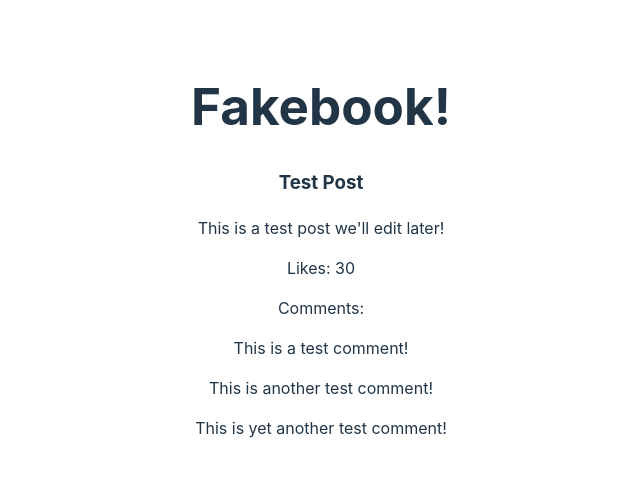
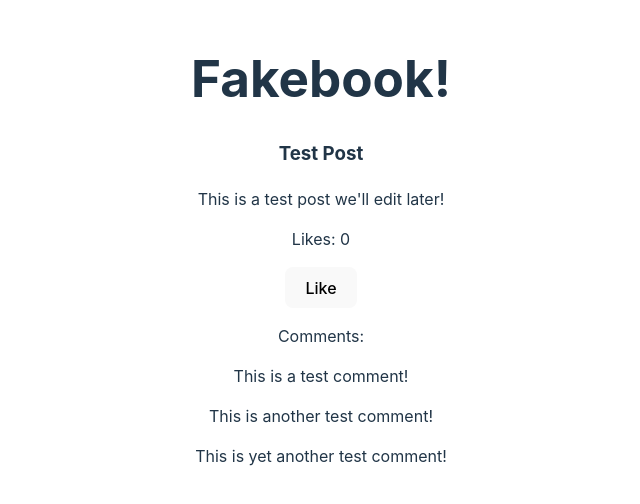
Before and after one commit to mminutes/social-media-app, a React (Vite) app: page / in a window 1280 px wide. Shown: the part 150-654 px from the top of the page, without its empty margins (319-959 px from the left). Built offline with nearby package versions, Linux system fonts and the light colour scheme.

Commit message:
Used state to manage likes in Post component

```diff
--- a/src/components/Post.jsx
+++ b/src/components/Post.jsx
@@ -1,14 +1,21 @@
-import React from 'react';
+import React, { useState } from 'react';
 
 import Comment from './Comment';
 
 function Post(){
 
+    const [likes, setLikes] = useState(0);
+
+    function handleLike(){
+        setLikes(likes + 1);
+    }
+
     return(
         <div>
             <h3>Test Post</h3>
             <p>This is a test post we'll edit later!</p>
-            <p>Likes: 30</p>
+            <p>Likes: {likes}</p>
+            <button onClick={handleLike}>Like</button>
             <p>Comments:</p>
             <Comment content="This is a test comment!" />
             <Comment content="This is another test comment!" />
```
